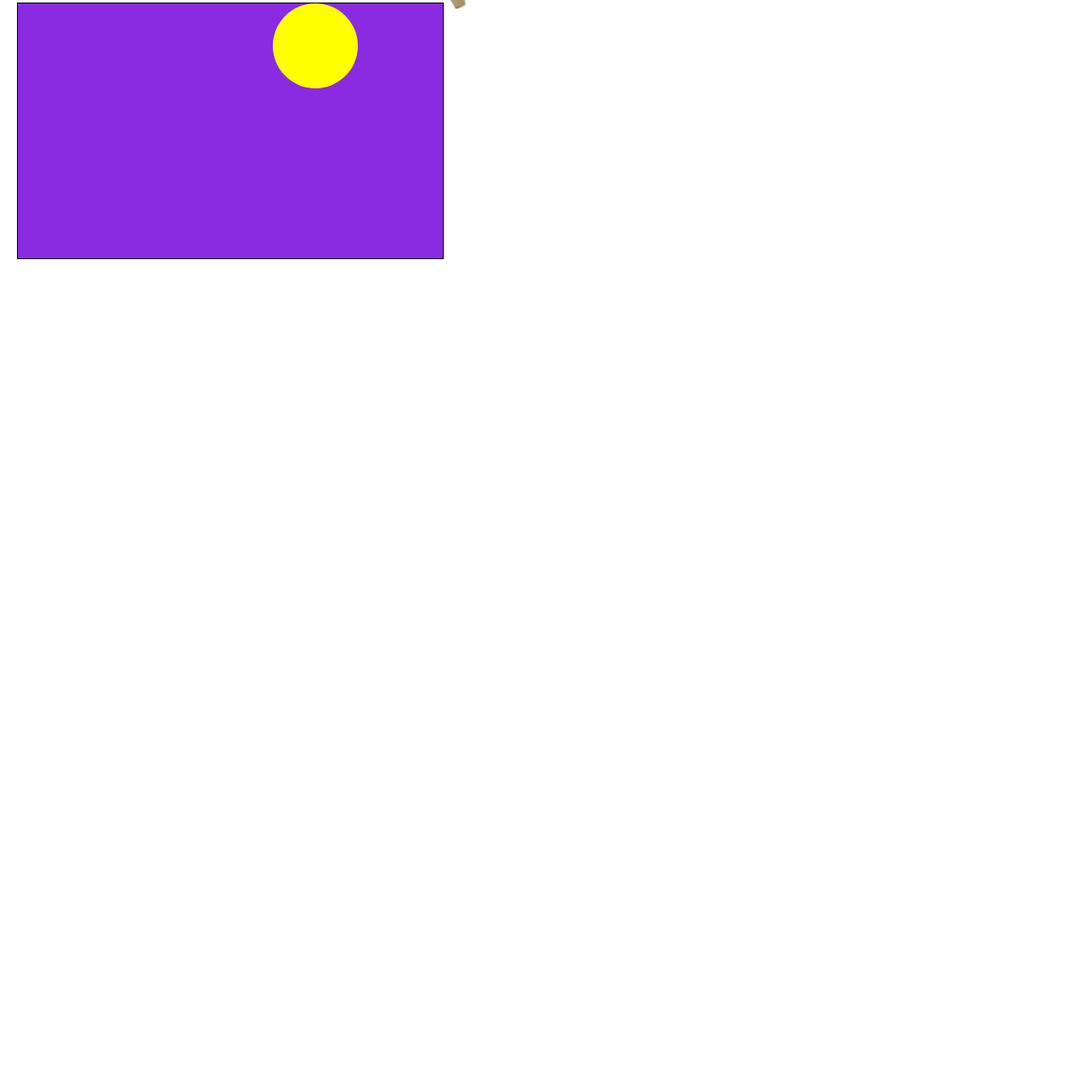
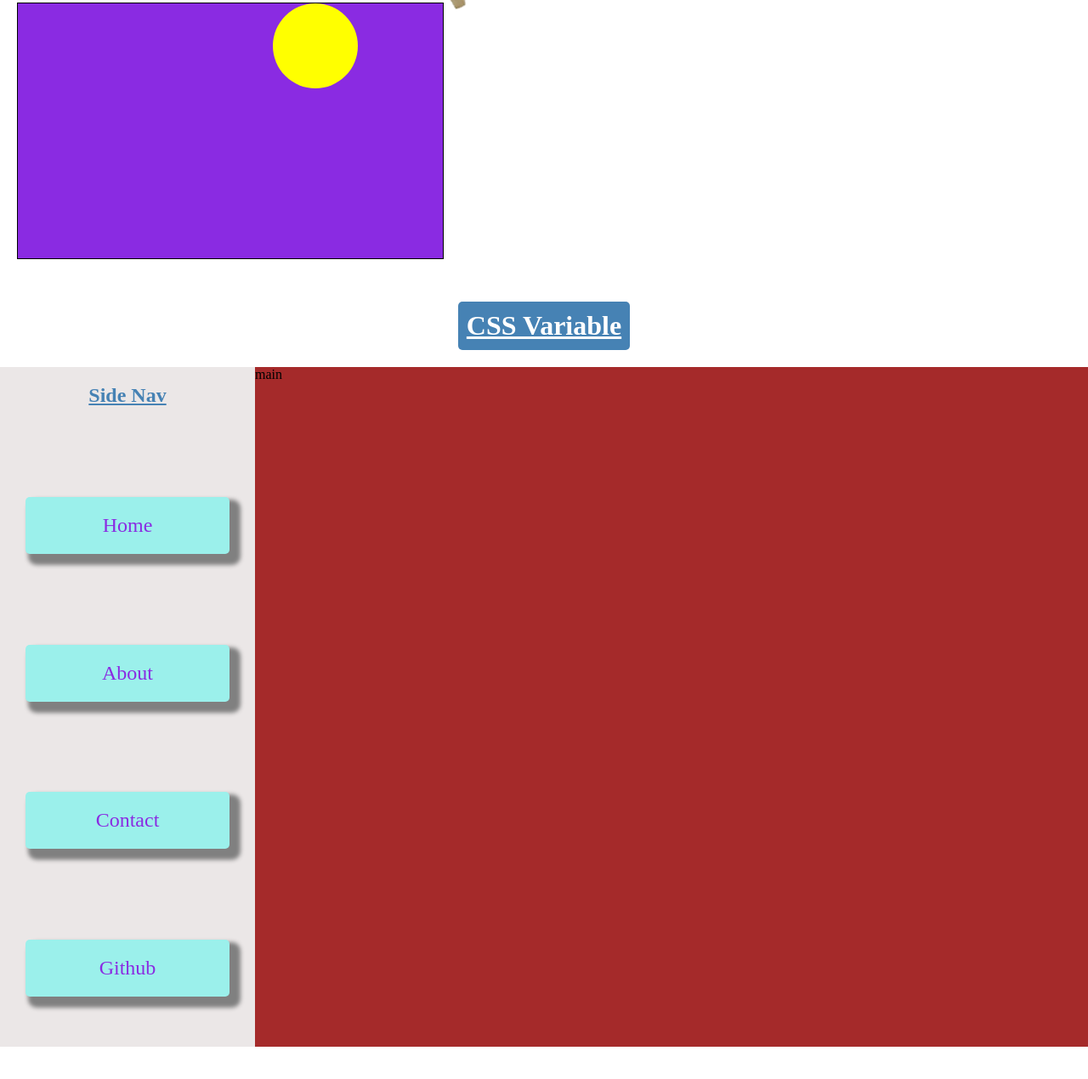
Before and after one commit to sumaiya-rahman-chowdhury/cricket-animation, a plain HTML site: page index.html in a window 1280 px wide. Shown: the part 599-1869 px from the top of the page at 85% size. Before the commit the page ends 924 px from the top, so only its background shows below. Drawn offline with Linux system fonts and the light colour scheme.

Commit message:
added sidebar + css var color prperty

```diff
--- a/index.html
+++ b/index.html
@@ -1,11 +1,13 @@
 <!DOCTYPE html>
 <html lang="en">
+
 <head>
     <meta charset="UTF-8">
     <meta name="viewport" content="width=device-width, initial-scale=1.0">
     <title>Document</title>
     <link rel="stylesheet" href="style.css">
 </head>
+
 <body>
     <div class="field">
         <h1>Hover here </h1>
@@ -20,5 +22,25 @@
 
         </div>
     </div>
+    <!-- css var -->
+    <div class="container">
+        <h1 class="h1-var">CSS Variable</h1>
+    </div>
+    <div class="container-2">
+        <div class="sidebar">
+            <h2>Side Nav</h2>
+            <ul>
+                <li>Home</li>
+                <li>About</li>
+                <li>Contact</li>
+                <li>Github</li>
+            </ul>
+        </div>
+        <div class="main">
+            main
+        </div>
+    </div>
+
 </body>
+
 </html>
--- a/style.css
+++ b/style.css
@@ -1,6 +1,10 @@
 * {
     margin: 0;
     padding: 0;
+}
+:root{
+    --primary-color:steelblue;
+    --secondary-color:rgb(141, 248, 230);
 }
 
 .field {
@@ -88,3 +92,59 @@ h1 {
         top: 200px;
     }
 }
+.h1-var{
+    color: white;
+    display: inline;
+    background-color: var(--primary-color);
+    padding:10px;
+    border-radius:5px;
+    text-align: center;
+   margin-top: 30px;
+}
+.container {
+    display: flex;
+    justify-content: center;
+  }
+  .sidebar{
+    background-color: #ebe7e7;
+    /* width: 200px; */
+    color: aliceblue;
+    height: 100vh;
+  }
+  .main{
+    background-color: brown;
+  }
+  .container-2 {
+    /* display: flex; */
+    /* gap: 20px; */
+    display: grid;
+    grid-template-columns: 300px calc(100% - 300px);
+  }
+  /* .main{
+    flex: 1;
+  } */
+  ul{
+    display: flex;
+    flex-direction: column;
+    justify-content: space-evenly;
+    align-self: center;
+    height: 100vh;
+  }
+  li{
+    text-align: center;background-color: #9bf0eb;
+    padding: 20px;
+    font-size: 1.5rem;
+    margin-left: 30px;
+    margin-right: 30px;
+    color: blueviolet;
+    list-style: none;
+    box-shadow: 8px 8px 5px 5px gray;
+    border-radius: 5px;
+    cursor: pointer;
+  }
+  h2{
+    text-align: center;
+    text-decoration: underline;
+    margin-top: 20px;
+    color: var(--primary-color);
+  }
```
